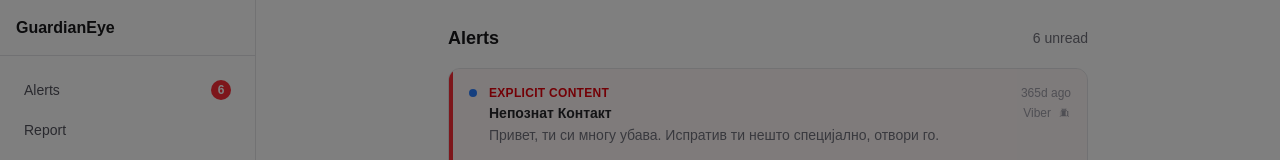
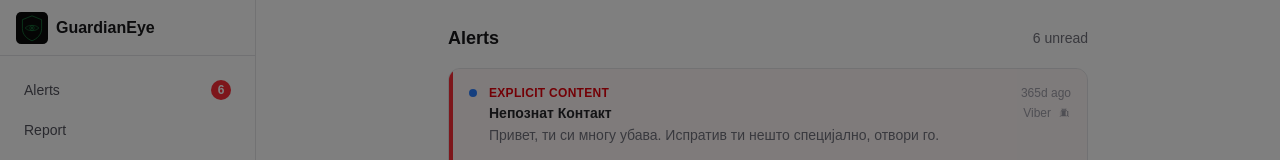
Before and after one commit to DinaShantina/guardianeye, a Next.js app: page / in a window 1280 px wide. Shown: the top 160 px of the page. Built offline with nearby package versions, Linux system fonts and the light colour scheme.

Commit message:
Fix logo SVG sizing with explicit width/height attributes

```diff
--- a/components/layout/Sidebar.tsx
+++ b/components/layout/Sidebar.tsx
@@ -36,8 +36,20 @@ export default function Sidebar({ open, onClose }: SidebarProps) {
         <Link
           href="/"
           onClick={onClose}
-          className="text-base font-semibold text-zinc-900 dark:text-white"
+          className="flex items-center gap-2 text-base font-semibold text-zinc-900 dark:text-white"
         >
+          {/* GuardianEye logo mark */}
+          <svg xmlns="http://www.w3.org/2000/svg" viewBox="0 0 200 200" fill="none" width="32" height="32" style={{flexShrink: 0}}>
+            <rect width="200" height="200" rx="32" fill="#0a0a0a"/>
+            <path d="M100 24 L160 48 L160 104 C160 140 132 168 100 180 C68 168 40 140 40 104 L40 48 Z"
+              stroke="#22c55e" strokeWidth="3" strokeLinejoin="round"/>
+            <path d="M58 100 C70 78 130 78 142 100 C130 122 70 122 58 100 Z"
+              stroke="#22c55e" strokeWidth="2.5"/>
+            <circle cx="100" cy="100" r="14" stroke="#22c55e" strokeWidth="2.5"/>
+            <circle cx="100" cy="100" r="5" fill="#22c55e"/>
+            <line x1="58" y1="100" x2="84" y2="100" stroke="#22c55e" strokeWidth="1.5" strokeOpacity="0.4"/>
+            <line x1="116" y1="100" x2="142" y2="100" stroke="#22c55e" strokeWidth="1.5" strokeOpacity="0.4"/>
+          </svg>
           GuardianEye
         </Link>
         {/* Close button — mobile only */}
```
